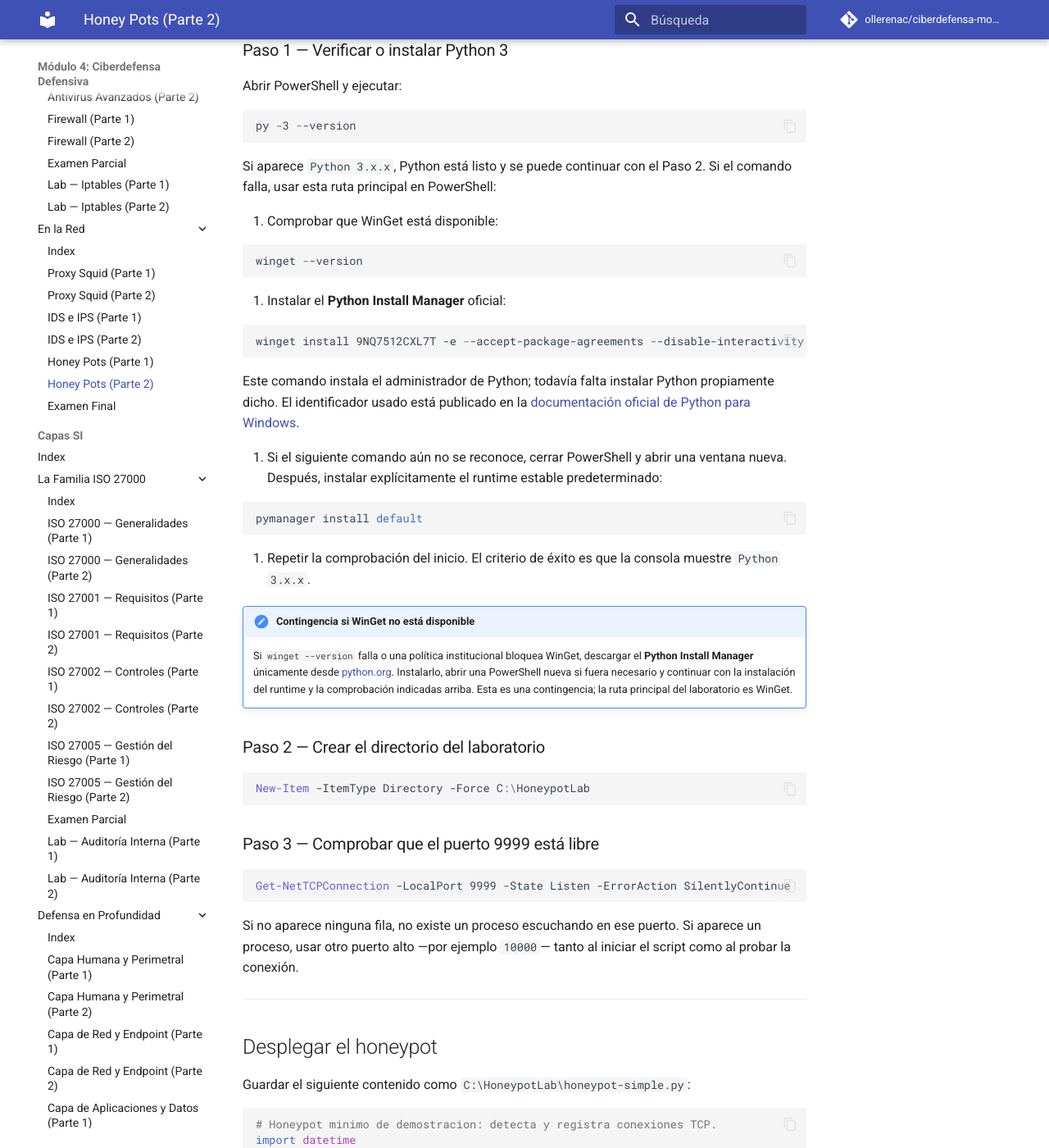
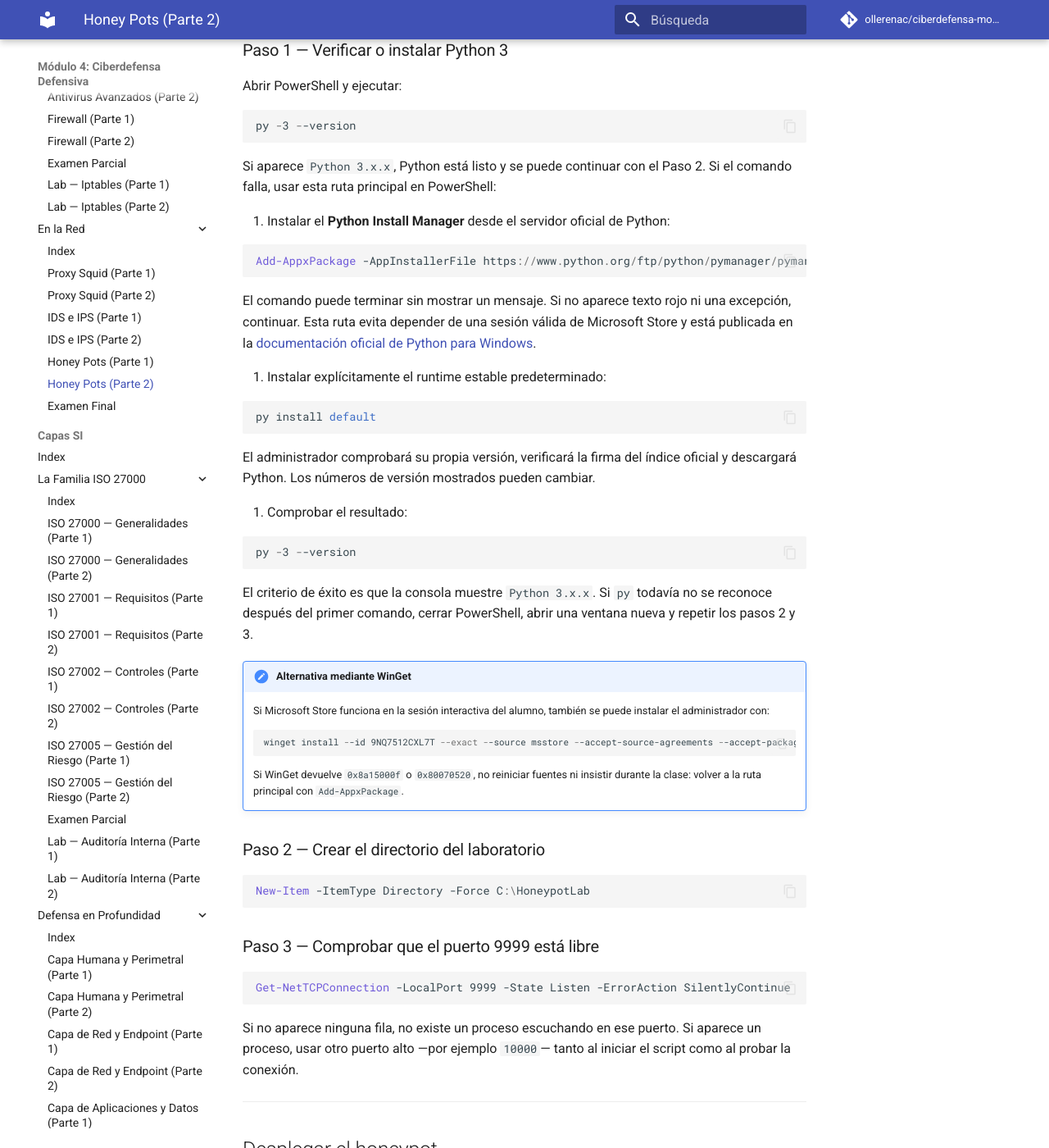
Before and after one commit to ollerenac/ciberdefensa-modulo4, an MkDocs documentation site: the page built from docs/seguridad-criptografia/en-la-red/honeypots-p2.md, in a window 1280 px wide and 1400 px high, scrolled down 1630 px. Shown: the whole window at 82% size. Built offline with MkDocs 1.6.1 and Material for MkDocs 9.7.7, drawn with Linux system fonts in a browser that asks for light colours; comment, search, counter and statistics services are not loaded.

Commit message:
docs(honeypots): usar instalacion validada desde python.org

````diff
--- a/docs/seguridad-criptografia/en-la-red/honeypots-p2.md
+++ b/docs/seguridad-criptografia/en-la-red/honeypots-p2.md
@@ -54,30 +54,38 @@ py -3 --version
 
 Si aparece `Python 3.x.x`, Python está listo y se puede continuar con el Paso 2. Si el comando falla, usar esta ruta principal en PowerShell:
 
-1. Comprobar que WinGet está disponible:
+1. Instalar el **Python Install Manager** desde el servidor oficial de Python:
 
    ```powershell
-   winget --version
+   Add-AppxPackage -AppInstallerFile https://www.python.org/ftp/python/pymanager/pymanager.appinstaller
    ```
 
-2. Instalar el **Python Install Manager** oficial:
+   El comando puede terminar sin mostrar un mensaje. Si no aparece texto rojo ni una excepción, continuar. Esta ruta evita depender de una sesión válida de Microsoft Store y está publicada en la [documentación oficial de Python para Windows](https://docs.python.org/3/using/windows.html#advanced-installation).
+
+2. Instalar explícitamente el runtime estable predeterminado:
 
    ```powershell
-   winget install 9NQ7512CXL7T -e --accept-package-agreements --disable-interactivity
+   py install default
    ```
 
-   Este comando instala el administrador de Python; todavía falta instalar Python propiamente dicho. El identificador usado está publicado en la [documentación oficial de Python para Windows](https://docs.python.org/3/using/windows.html#advanced-installation).
+   El administrador comprobará su propia versión, verificará la firma del índice oficial y descargará Python. Los números de versión mostrados pueden cambiar.
 
-3. Si el siguiente comando aún no se reconoce, cerrar PowerShell y abrir una ventana nueva. Después, instalar explícitamente el runtime estable predeterminado:
+3. Comprobar el resultado:
 
    ```powershell
-   pymanager install default
+   py -3 --version
    ```
 
-4. Repetir la comprobación del inicio. El criterio de éxito es que la consola muestre `Python 3.x.x`.
+   El criterio de éxito es que la consola muestre `Python 3.x.x`. Si `py` todavía no se reconoce después del primer comando, cerrar PowerShell, abrir una ventana nueva y repetir los pasos 2 y 3.
 
-!!! note "Contingencia si WinGet no está disponible"
-    Si `winget --version` falla o una política institucional bloquea WinGet, descargar el **Python Install Manager** únicamente desde [python.org](https://www.python.org/downloads/windows/). Instalarlo, abrir una PowerShell nueva si fuera necesario y continuar con la instalación del runtime y la comprobación indicadas arriba. Esta es una contingencia; la ruta principal del laboratorio es WinGet.
+!!! note "Alternativa mediante WinGet"
+    Si Microsoft Store funciona en la sesión interactiva del alumno, también se puede instalar el administrador con:
+
+    ```powershell
+    winget install --id 9NQ7512CXL7T --exact --source msstore --accept-source-agreements --accept-package-agreements --authentication-mode interactive
+    ```
+
+    Si WinGet devuelve `0x8a15000f` o `0x80070520`, no reiniciar fuentes ni insistir durante la clase: volver a la ruta principal con `Add-AppxPackage`.
 
 ### Paso 2 — Crear el directorio del laboratorio
 
````
Also changed, not shown: docs/instructor/lab-honeypot-solucion.md (+14 -12 lines).
